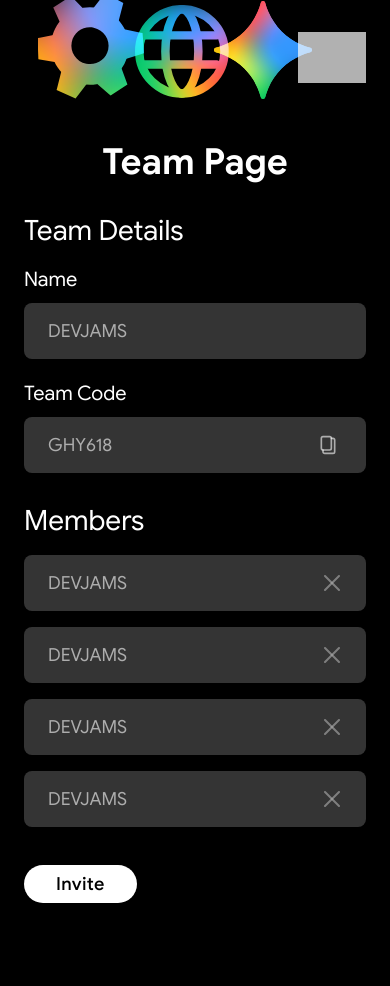
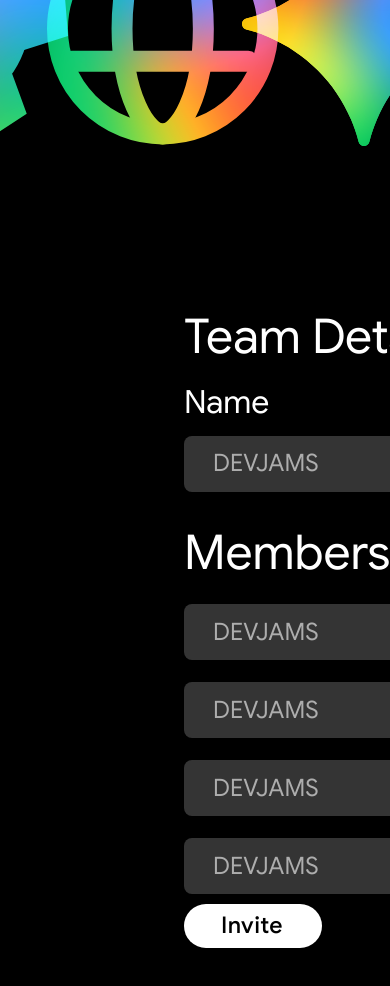
Before and after one commit to GDGVIT/Devjams26-Frontend, a Next.js app in the folder devjams/: page /team in a window 390 px wide. Shown: the top 986 px of the page. Built offline with nearby package versions, Linux system fonts and the light colour scheme; grey boxes are pictures that could not be loaded; a web font is replaced by a local one.

Commit message:
feat(pages): make join and create pages fully responsive without hardcoded screen sizes

```diff
--- a/devjams/app/team/page.tsx
+++ b/devjams/app/team/page.tsx
@@ -51,17 +51,28 @@ export default function TeamPage() {
   }, [memberToRemove]);
 
   return (
-    <main className="relative min-h-screen w-full bg-black text-white flex flex-col items-center justify-start overflow-x-hidden overflow-y-auto select-none p-6 md:p-10 pb-20">
-      {/* Top 4 Logos Blend Banner (Group 1948755624) */}
+    <main className="relative min-h-screen w-full bg-black text-white flex flex-col items-center justify-start overflow-x-hidden overflow-y-auto select-none pb-16">
+      {/* 1440x1024 Desktop Reference Frame Canvas */}
+      <div className="relative w-full max-w-[1440px] min-h-[1024px] flex-shrink-0">
+        {/* Group 1948755624 - Top 4 Logos Blend Banner (gear, web, gemini, cursor) */}
         <div
-        className="relative pointer-events-none z-10 w-full max-w-[848px] h-[clamp(140px,22vw,314px)] -mt-[clamp(40px,8vw,135px)] flex items-center justify-center overflow-visible"
+          className="absolute pointer-events-none z-10"
+          style={{
+            width: "848.37px",
+            height: "313.6px",
+            left: "calc(50% - 848.37px / 2 + 0.18px)",
+            top: "-135px",
+          }}
           aria-hidden="true"
         >
-        <div className="relative w-full h-full flex items-center justify-center">
-          {/* 1. Gear Logo */}
+          {/* 1. Gear Logo (left: 296px in 1440 canvas, width: 313.6px, top: -135px) */}
           <div
-            className="absolute left-0 top-0 w-[37%] aspect-square flex items-center justify-center"
+            className="absolute"
             style={{
+              width: "313.6px",
+              height: "313.6px",
+              left: "0px",
+              top: "0px",
               mixBlendMode: "screen",
               filter: "brightness(1.12) saturate(1.05)",
             }}
@@ -76,10 +87,14 @@ export default function TeamPage() {
             />
           </div>
 
-          {/* 2. Web Track Logo */}
+          {/* 2. Web Track Logo (left: 572px in 1440 canvas, width: 231.62px, top: -87px -> local left: 276px, top: 48px) */}
           <div
-            className="absolute left-[32.5%] top-[15%] w-[27.3%] aspect-square flex items-center justify-center"
+            className="absolute"
             style={{
+              width: "231.62px",
+              height: "231.62px",
+              left: "276px",
+              top: "48px",
               mixBlendMode: "screen",
               filter: "brightness(1.12) saturate(1.05)",
             }}
@@ -94,10 +109,14 @@ export default function TeamPage() {
             />
           </div>
 
-          {/* 3. Gemini Track Logo */}
+          {/* 3. Gemini Track Logo (left: 767px in 1440 canvas, width: 244.16px, top: -98px -> local left: 471px, top: 37px) */}
           <div
-            className="absolute left-[55.5%] top-[11.8%] w-[28.8%] aspect-square flex items-center justify-center"
+            className="absolute"
             style={{
+              width: "244.16px",
+              height: "244.16px",
+              left: "471px",
+              top: "37px",
               mixBlendMode: "screen",
               filter: "brightness(1.12) saturate(1.05)",
             }}
@@ -112,10 +131,14 @@ export default function TeamPage() {
             />
           </div>
 
-          {/* 4. Cursor Logo */}
+          {/* 4. Cursor Logo (left: 974px in 1440 canvas, width: 170.37px, height: 205.22px, top: -62px -> local left: 678px, top: 73px) */}
           <div
-            className="absolute left-[80%] top-[23.3%] w-[20%] aspect-[170/205] flex items-center justify-center"
+            className="absolute"
             style={{
+              width: "170.37px",
+              height: "205.22px",
+              left: "678px",
+              top: "73px",
               mixBlendMode: "screen",
               filter: "brightness(1.12) saturate(1.05)",
             }}
@@ -130,51 +153,67 @@ export default function TeamPage() {
             />
           </div>
         </div>
-      </div>
 
-      {/* Main Responsive Content Container (Frame 1948755614) */}
-      <div className="w-full max-w-[1072px] flex flex-col items-start gap-[clamp(24px,3.5vh,36px)] mt-4 z-20">
         {/* Team Page Title */}
         <h1
-          className="text-white font-bold tracking-normal leading-[1.2] text-center capitalize m-0 select-none w-full text-[clamp(36px,4.5vw,64px)]"
+          className="absolute text-white font-bold tracking-normal leading-[150%] text-center capitalize m-0 select-none flex items-center justify-center"
           style={{
+            width: "1072px",
+            height: "99.15px",
+            left: "184px",
+            top: "180px",
             fontFamily: 'var(--font-google-sans), "Google Sans", sans-serif',
+            fontSize: "64px",
           }}
         >
           Team Page
         </h1>
 
-        {/* Team Details Block (Frame 1948755611) */}
-        <div className="flex flex-col items-start w-full gap-2">
+        {/* Frame 1948755614 - Main Team Content Container */}
+        <div
+          className="absolute flex flex-col items-start gap-[25px]"
+          style={{
+            width: "1072px",
+            height: "609.85px",
+            left: "184px",
+            top: "301px",
+          }}
+        >
+          {/* Frame 1948755611 - Team Details Block */}
+          <div className="flex flex-col items-start w-[1072px] h-[191px]">
             {/* Team Details Section Heading */}
             <h2
-            className="text-white font-normal leading-[1.3] capitalize m-0 flex items-center w-full text-[clamp(28px,3.2vw,48px)]"
+              className="text-white font-normal leading-[150%] capitalize m-0 flex items-center w-[1072px] h-[72px]"
               style={{
                 fontFamily: 'var(--font-google-sans), "Google Sans", sans-serif',
+                fontSize: "48px",
               }}
             >
               Team Details
             </h2>
 
-          {/* Fields Row (Name & Team Code) */}
-          <div className="flex flex-col md:flex-row items-stretch md:items-end w-full gap-[clamp(20px,5vw,79px)] mt-2">
-            {/* Name Field */}
-            <div className="flex-1 flex flex-col gap-2">
+            {/* Frame 1948754746 - Fields Row (Name & Team Code) */}
+            <div className="flex flex-row items-center w-[1072px] h-[119px] gap-[79px]">
+              {/* Group 1948754767 - Name Field */}
+              <div className="relative w-[587px] h-[114.3px]">
+                {/* Name Label */}
                 <span
-                className="text-white font-normal leading-normal capitalize text-[clamp(20px,2.2vw,32px)]"
+                  className="absolute left-0 top-[2.35px] text-white font-normal leading-[150%] capitalize h-[48px] w-[546.75px] flex items-center"
                   style={{
                     fontFamily: 'var(--font-google-sans), "Google Sans", sans-serif',
+                    fontSize: "32px",
                   }}
                 >
                   Name
                 </span>
 
-              {/* Name Box */}
-              <div className="w-full h-14 bg-[#343434] rounded-lg flex items-center px-6 md:px-7">
+                {/* Frame 1948754657 - Name Box */}
+                <div className="absolute left-0 top-[60.65px] w-[587px] h-[56px] bg-[#343434] rounded-[8px] flex flex-row items-center px-[29.05px] py-[5.81px] box-border">
                   <span
-                  className="text-white/60 font-normal text-[clamp(18px,1.6vw,24px)] leading-none"
+                    className="text-white/60 font-normal leading-[31px]"
                     style={{
                       fontFamily: 'var(--font-google-sans), "Google Sans", sans-serif',
+                      fontSize: "24px",
                     }}
                   >
                     {teamName}
@@ -182,23 +221,26 @@ export default function TeamPage() {
                 </div>
               </div>
 
-            {/* Team Code Field */}
-            <div className="w-full md:w-[clamp(280px,30vw,406px)] flex flex-col gap-2">
+              {/* Group 1948754769 - Team Code Field */}
+              <div className="relative w-[406px] h-[110.3px]">
+                {/* Team Code Label */}
                 <span
-                className="text-white font-normal leading-normal capitalize text-[clamp(20px,2.2vw,32px)]"
+                  className="absolute left-0 top-[4.35px] text-white font-normal leading-[150%] capitalize h-[48px] w-[378.16px] flex items-center"
                   style={{
                     fontFamily: 'var(--font-google-sans), "Google Sans", sans-serif',
+                    fontSize: "32px",
                   }}
                 >
                   Team Code
                 </span>
 
-              {/* Team Code Box with Copy Clipboard Button */}
-              <div className="w-full h-14 bg-[#343434] rounded-lg flex items-center justify-between px-6 md:px-7">
+                {/* Frame 1948754657 - Team Code Box with Copy Clipboard Button */}
+                <div className="absolute left-0 top-[62.65px] w-[406px] h-[52px] bg-[#343434] rounded-[8px] flex flex-row items-center justify-between px-[29.05px] py-[5.81px] box-border">
                   <span
-                  className="text-white/60 font-normal text-[clamp(18px,1.6vw,24px)] leading-none"
+                    className="text-white/60 font-normal leading-[31px]"
                     style={{
                       fontFamily: 'var(--font-google-sans), "Google Sans", sans-serif',
+                      fontSize: "24px",
                     }}
                   >
                     {teamCode}
@@ -249,29 +291,31 @@ export default function TeamPage() {
             </div>
           </div>
 
-        {/* Members Block (Frame 1948755613) */}
-        <div className="flex flex-col items-start w-full max-w-[465px] gap-2">
+          {/* Frame 1948755613 - Members Block */}
+          <div className="flex flex-col items-start w-[465px] h-[377px] gap-[15px]">
             {/* Members Heading */}
             <h2
-            className="text-white font-normal leading-[1.3] capitalize m-0 flex items-center w-full text-[clamp(28px,3.2vw,48px)]"
+              className="text-white font-normal leading-[150%] capitalize m-0 flex items-center w-[465px] h-[72px]"
               style={{
                 fontFamily: 'var(--font-google-sans), "Google Sans", sans-serif',
+                fontSize: "48px",
               }}
             >
               Members
             </h2>
 
-          {/* Member Rows */}
-          <div className="flex flex-col items-start w-full gap-4 mt-2">
+            {/* Frame 1948755612 - Member Rows */}
+            <div className="flex flex-col items-start w-[465px] h-[290px] gap-[22px]">
               {members.map((member) => (
                 <div
                   key={member.id}
-                className="w-full h-14 bg-[#343434] rounded-lg flex flex-row justify-between items-center px-6 md:px-7 box-border flex-shrink-0"
+                  className="w-[465px] h-[56px] bg-[#343434] rounded-[8px] flex flex-row justify-between items-center px-[29.05px] py-[5.81px] box-border flex-shrink-0"
                 >
                   <span
-                  className="text-white/60 font-normal text-[clamp(18px,1.6vw,24px)] leading-none"
+                    className="text-white/60 font-normal leading-[31px]"
                     style={{
                       fontFamily: 'var(--font-google-sans), "Google Sans", sans-serif',
+                      fontSize: "24px",
                     }}
                   >
                     {member.name}
@@ -282,7 +326,7 @@ export default function TeamPage() {
                     type="button"
                     onClick={() => setMemberToRemove(member)}
                     aria-label={`Remove member ${member.name}`}
-                  className="relative w-5 h-5 flex items-center justify-center cursor-pointer bg-transparent border-none p-0 hover:opacity-100 opacity-60 transition-opacity"
+                    className="relative w-[17.68px] h-[17.68px] flex items-center justify-center cursor-pointer bg-transparent border-none p-0 hover:opacity-100 opacity-60 transition-opacity"
                   >
                     <svg
                       width="18"
@@ -316,6 +360,7 @@ export default function TeamPage() {
               ))}
             </div>
           </div>
+        </div>
 
         {/* Invite Button */}
         <motion.button
@@ -323,13 +368,24 @@ export default function TeamPage() {
           onClick={handleInvite}
           whileHover={{ scale: 1.05 }}
           whileTap={{ scale: 0.95 }}
-          className="bg-white text-black rounded-[35px] flex items-center justify-center cursor-pointer border-none shadow-md hover:bg-neutral-100 transition-all px-8 py-2.5 mt-2"
+          className="absolute bg-white text-black rounded-[35px] flex items-center justify-center cursor-pointer border-none shadow-md hover:bg-neutral-100 transition-all"
+          style={{
+            left: "184px",
+            top: "904px",
+            width: "138.32px",
+            height: "44px",
+            padding: "7px 21px 7px 19px",
+            gap: "10px",
+          }}
         >
           <span
-            className="text-[clamp(18px,1.6vw,23px)] leading-none font-medium text-center"
             style={{
               fontFamily: 'var(--font-google-sans), "Google Sans", sans-serif',
+              fontWeight: 500,
+              fontSize: "23px",
+              lineHeight: "29.79px",
               letterSpacing: "0.02em",
+              textAlign: "center",
             }}
           >
             {inviteCopied ? "Copied!" : "Invite"}
```
Also changed, not shown: devjams/app/create/page.tsx (+27 -31 lines), devjams/app/join/page.tsx (+28 -32 lines). Lines whose indentation alone changed are shown as unchanged.
